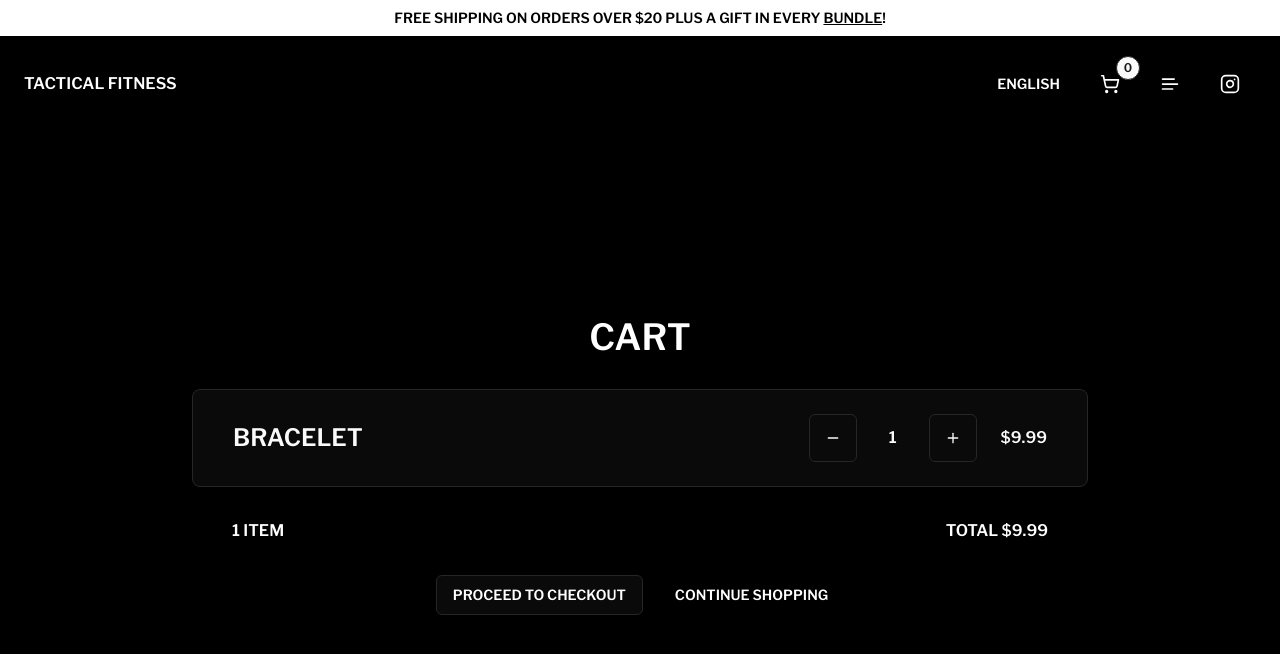
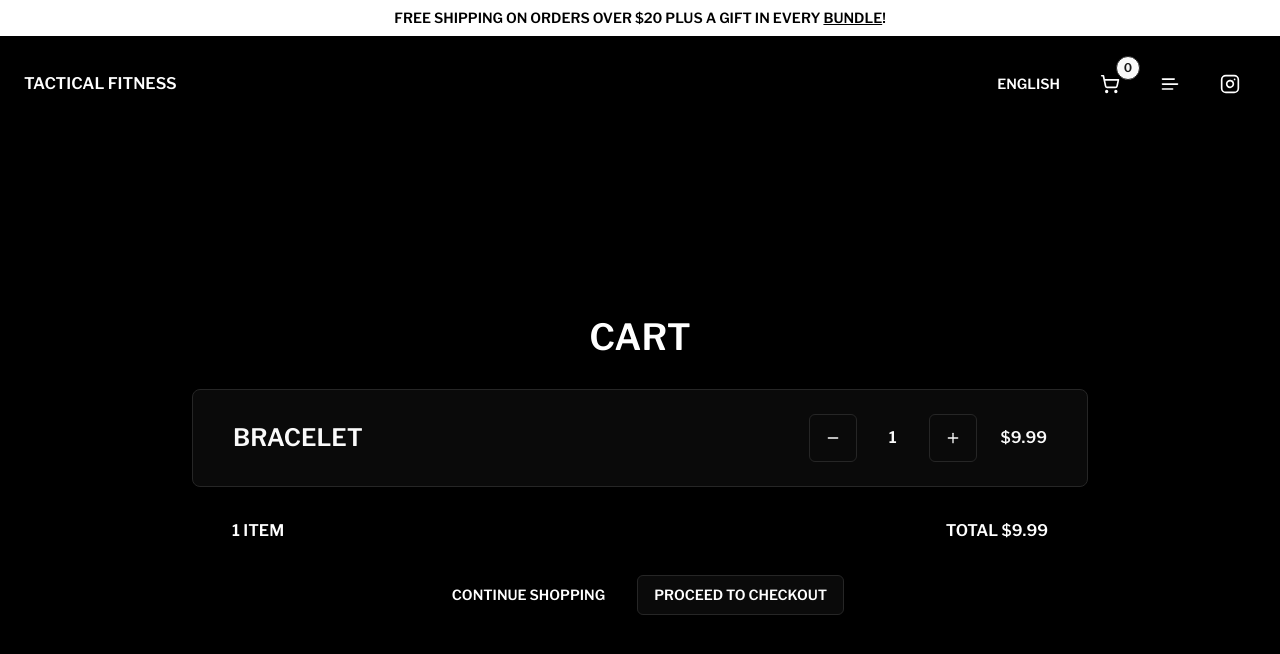
Before and after one commit to tomasconnor/store, a Next.js app: page /cart in a window 1280 px wide. Shown: the top 654 px of the page. Built offline with nearby package versions, Linux system fonts and the light colour scheme.

Commit message:
change CartWithItems buttons ordering

```diff
--- a/components/CartWithItems.tsx
+++ b/components/CartWithItems.tsx
@@ -45,12 +45,12 @@ const CartWithItems: React.FC = (): React.JSX.Element => {
       </div>
 
       <div className="flex gap-4">
+        <Button variant="ghost" className="uppercase" asChild>
+          <Link href="/">Continue shopping</Link>
+        </Button>
+
         <Button variant="outline" className="uppercase" asChild>
           <Link href="/checkout">Proceed to checkout</Link>
-        </Button>
-
-        <Button variant="ghost" className="uppercase" asChild>
-          <Link href="/">Continue shopping</Link>
         </Button>
       </div>
     </div>
```
